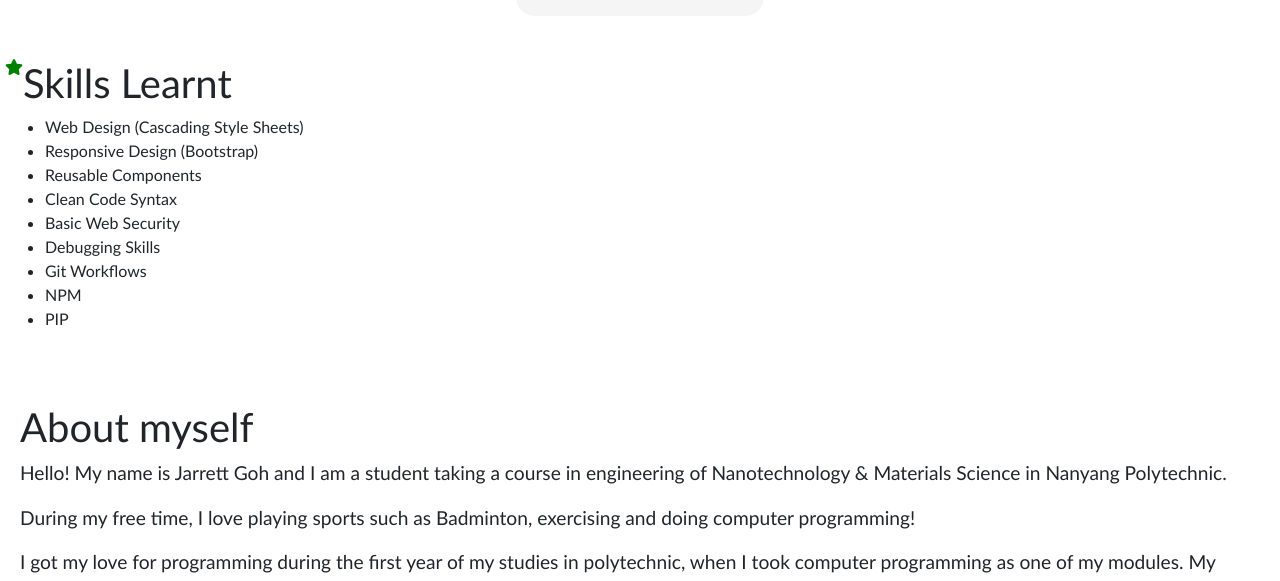
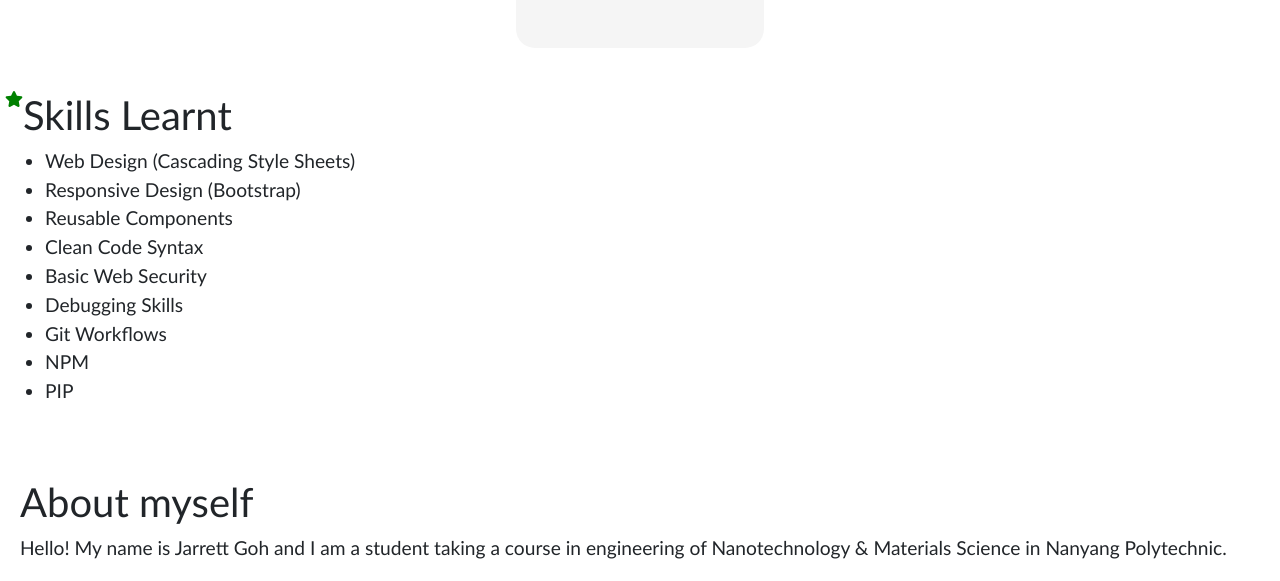
Before and after one commit to Jarrettgohh/Personal-Website, a React (Create React App) app: page / in a window 1280 px wide. Shown: the part 1088-1669 px from the top of the page. Built offline with nearby package versions, Linux system fonts and the light colour scheme; a web font is replaced by a local one.

Commit message:
Added simple hover effect for project-card

```diff
--- a/src/App.js
+++ b/src/App.js
@@ -142,46 +142,11 @@ function App() {
             xl={5}
             noGutters={true}
           >
-            <Col
-              style={{
-                margin: "1rem",
-                backgroundColor: "whitesmoke",
-                height: 240,
-                borderRadius: "1.2rem",
-              }}
-            ></Col>
-            <Col
-              style={{
-                margin: "1rem",
-                backgroundColor: "whitesmoke",
-                height: 240,
-                borderRadius: "1.2rem",
-              }}
-            ></Col>
-            <Col
-              style={{
-                margin: "1rem",
-                backgroundColor: "whitesmoke",
-                height: 240,
-                borderRadius: "1.2rem",
-              }}
-            ></Col>
-            <Col
-              style={{
-                margin: "1rem",
-                backgroundColor: "whitesmoke",
-                height: 240,
-                borderRadius: "1.2rem",
-              }}
-            ></Col>
-            <Col
-              style={{
-                margin: "1rem",
-                backgroundColor: "whitesmoke",
-                height: 240,
-                borderRadius: "1.2rem",
-              }}
-            ></Col>
+            <Col className="project-card"></Col>
+            <Col className="project-card"></Col>
+            <Col className="project-card"></Col>
+            <Col className="project-card"></Col>
+            <Col className="project-card"></Col>
           </Row>
         </div>
       </Container>
@@ -194,15 +159,17 @@ function App() {
         <Row>
           <p>
             <ul>
-              <li>Web Design (Cascading Style Sheets)</li>
-              <li>Responsive Design (Bootstrap)</li>
-              <li>Reusable Components</li>
-              <li>Clean Code Syntax</li>
-              <li>Basic Web Security</li>
-              <li>Debugging Skills</li>
-              <li>Git Workflows</li>
-              <li>NPM</li>
-              <li>PIP</li>
+              <li className="text-style">
+                Web Design (Cascading Style Sheets)
+              </li>
+              <li className="text-style">Responsive Design (Bootstrap)</li>
+              <li className="text-style">Reusable Components</li>
+              <li className="text-style">Clean Code Syntax</li>
+              <li className="text-style">Basic Web Security</li>
+              <li className="text-style">Debugging Skills</li>
+              <li className="text-style">Git Workflows</li>
+              <li className="text-style">NPM</li>
+              <li className="text-style">PIP</li>
             </ul>
           </p>
         </Row>
--- a/src/css/main.css
+++ b/src/css/main.css
@@ -29,3 +29,13 @@
   -webkit-background-clip: text;
   -webkit-text-fill-color: transparent;
 }
+
+.project-card {
+  margin: 1rem;
+  background-color: whitesmoke;
+  height: 16rem;
+  border-radius: 1.2rem;
+}
+.project-card:hover {
+  border: 0.1rem solid silver;
+}
```
